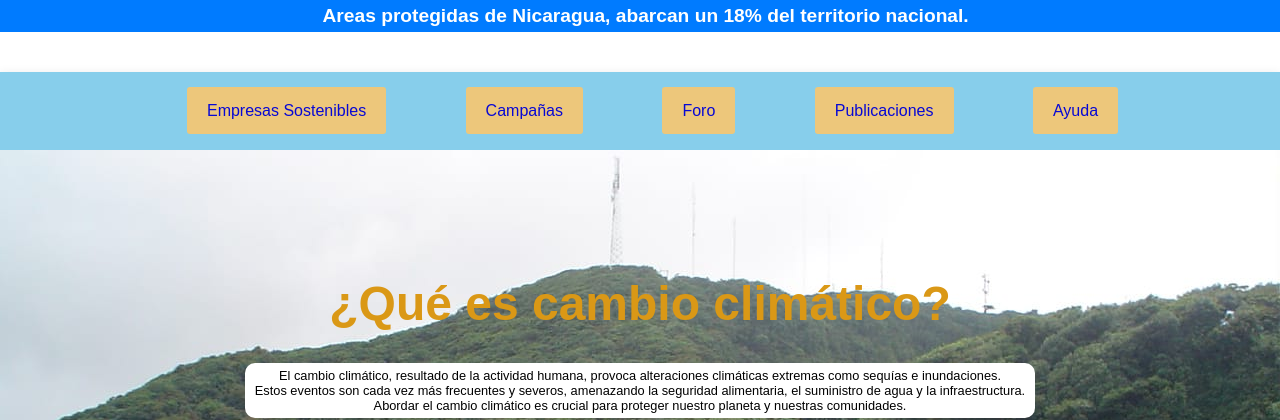
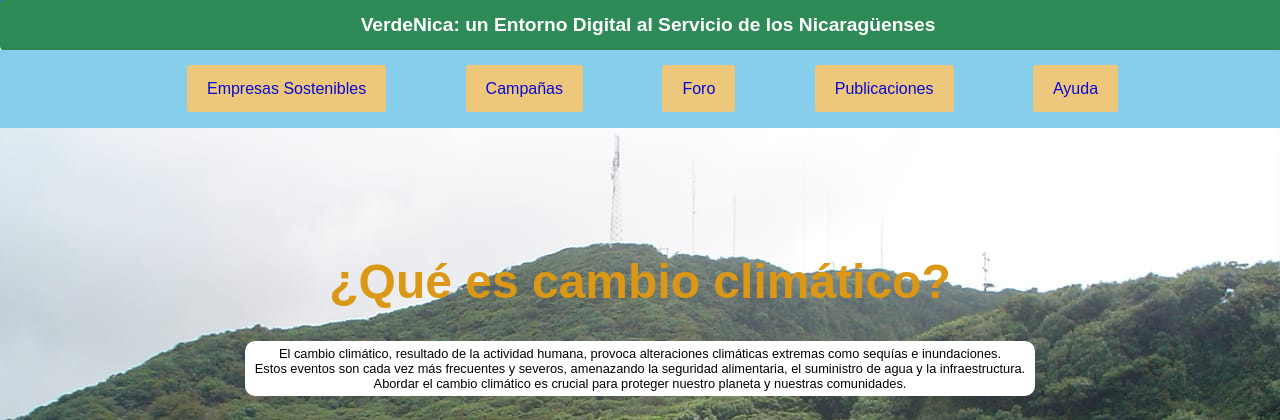
Before and after one commit to elmerurbina/EcoWeb_Devs, a Flask app: page /verdeNica in a window 1280 px wide. Shown: the top 420 px of the page. Run offline with Flask 3, Linux system fonts and the light colour scheme.

Commit message:
Se agrego el slogan

```diff
--- a/static/css/styles.css
+++ b/static/css/styles.css
@@ -111,11 +111,21 @@ header {
     padding-top: 60px;
 }
 
-a.header {
-text-align: center;
-margin-left: 25%;
+/* Estilos del slogan */
+.header {
+    position: absolute;          /* Fijo en la parte superior */
+    margin-top: 60px;                   /* Ubicado en la parte superior de la página */
+    left: 0;
+    width: 100%;              /* Ocupa el ancho completo de la pantalla */
+    background-color: #2E8B57; /* Verde */
+    color: #FFFFFF;            /* Texto blanco para mejor contraste */
+    text-align: center;        /* Centrar el texto */
+    padding: 15px 8px;           /* Espaciado arriba y abajo */
+    font-size: 24px;           /* Tamaño de fuente */
+    font-family: 'Arial', sans-serif; /* Tipografía simple */
+    font-weight: bold;         /* Texto en negrita */
+    box-shadow: 0px 4px 2px -2px gray; /* Sombra para darle un poco de relieve */
 }
-
 /* Estilos de la sección principal */
 .main {
     position: relative;
--- a/templates/index.html
+++ b/templates/index.html
@@ -21,8 +21,9 @@
         <a href="#subscription">
        <!--<img src="{{ url_for('static', filename='imagenes/logo.png') }}" alt="Logo" width="70" height="70">  -->
     </a>
-    <!-- Link para ver las areas reservadas -->
-      <a class="header" href="https://es.wikipedia.org/wiki/%C3%81reas_protegidas_de_Nicaragua"> Areas protegidas de Nicaragua, abarcan un 18% del territorio nacional.</a>
+    <!-- Slogan -->
+      <p class="header">VerdeNica: un Entorno Digital al Servicio de los Nicaragüenses</p>
+
         </div>
 
     <header id="et-top-navigation" class="et_header_style_left">
```
